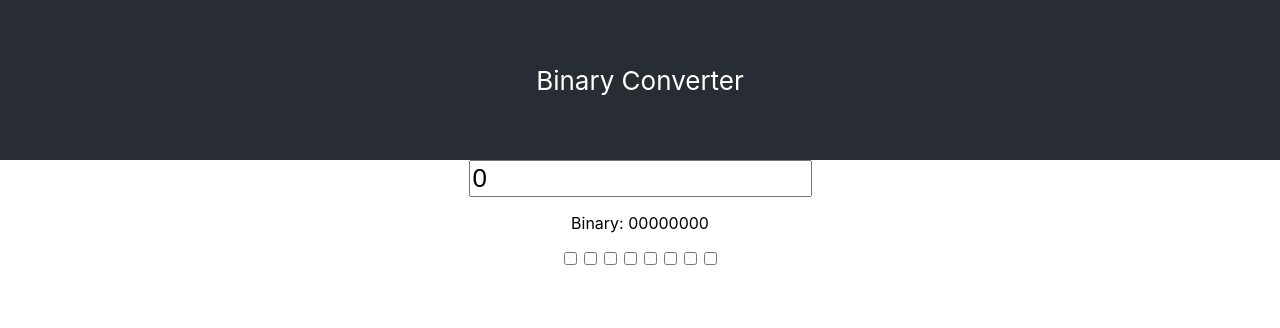
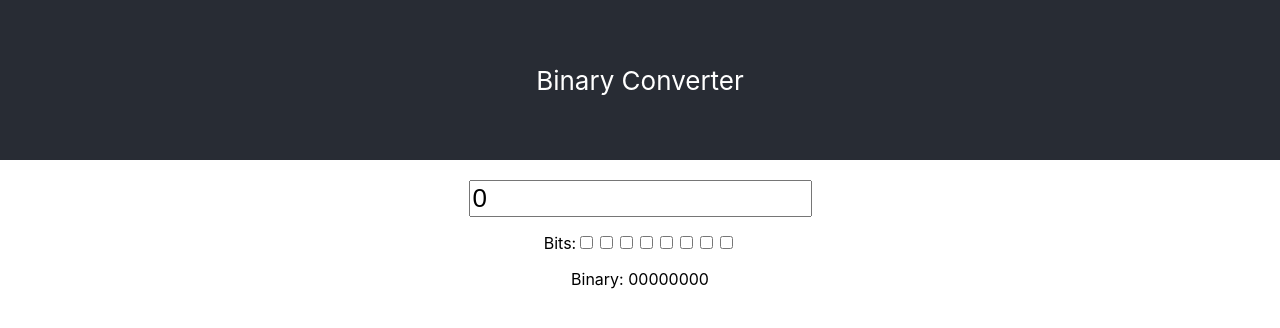
Before and after one commit to rickumali/react-binary-converter, a React (Create React App) app: page / in a window 1280 px wide. Shown: the top 328 px of the page. Built offline with nearby package versions, Linux system fonts and the light colour scheme.

Commit message:
Updates error handling / Updates layout
I improved the corner-case handling from a4d6a202.

```diff
--- a/src/App.css
+++ b/src/App.css
@@ -25,6 +25,7 @@
 }
 
 .Decimal-input {
+  margin-top: 20px;
   justify-content: center;
   font-size: calc(10px + 2vmin);
 }
--- a/src/App.js
+++ b/src/App.js
@@ -45,6 +45,12 @@ function App() {
     let number = parseInt(event.target.value);
     if (isNaN(number)) {
       number = 0;
+      setSomeObject({
+        number: number,
+        displayString: "00000000",
+        error: "Type a number or toggle a bit",
+      });
+      return;
     }
     if (number < 0 || number > 255) {
       number = 0;
@@ -75,8 +81,7 @@ function App() {
         onChange={handleTextInputChange}
       />
       <p />
-      Binary: {someObject.displayString}
-      <p />
+      Bits:
       {renderBit(0)}
       {renderBit(1)}
       {renderBit(2)}
@@ -86,6 +91,8 @@ function App() {
       {renderBit(6)}
       {renderBit(7)}
       <p />
+      Binary: {someObject.displayString}
+      <p />
       {someObject.error}
     </div>
   );
```
